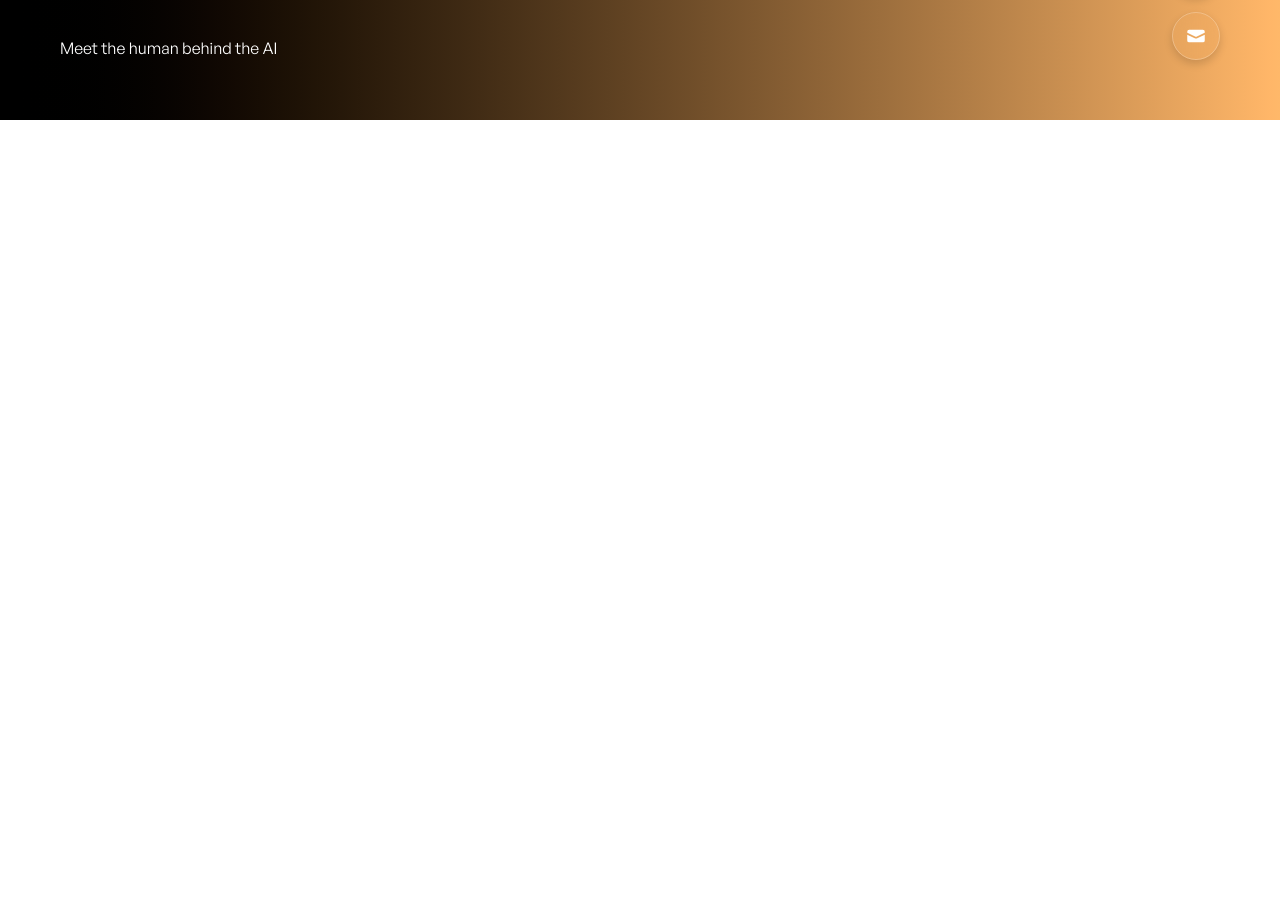
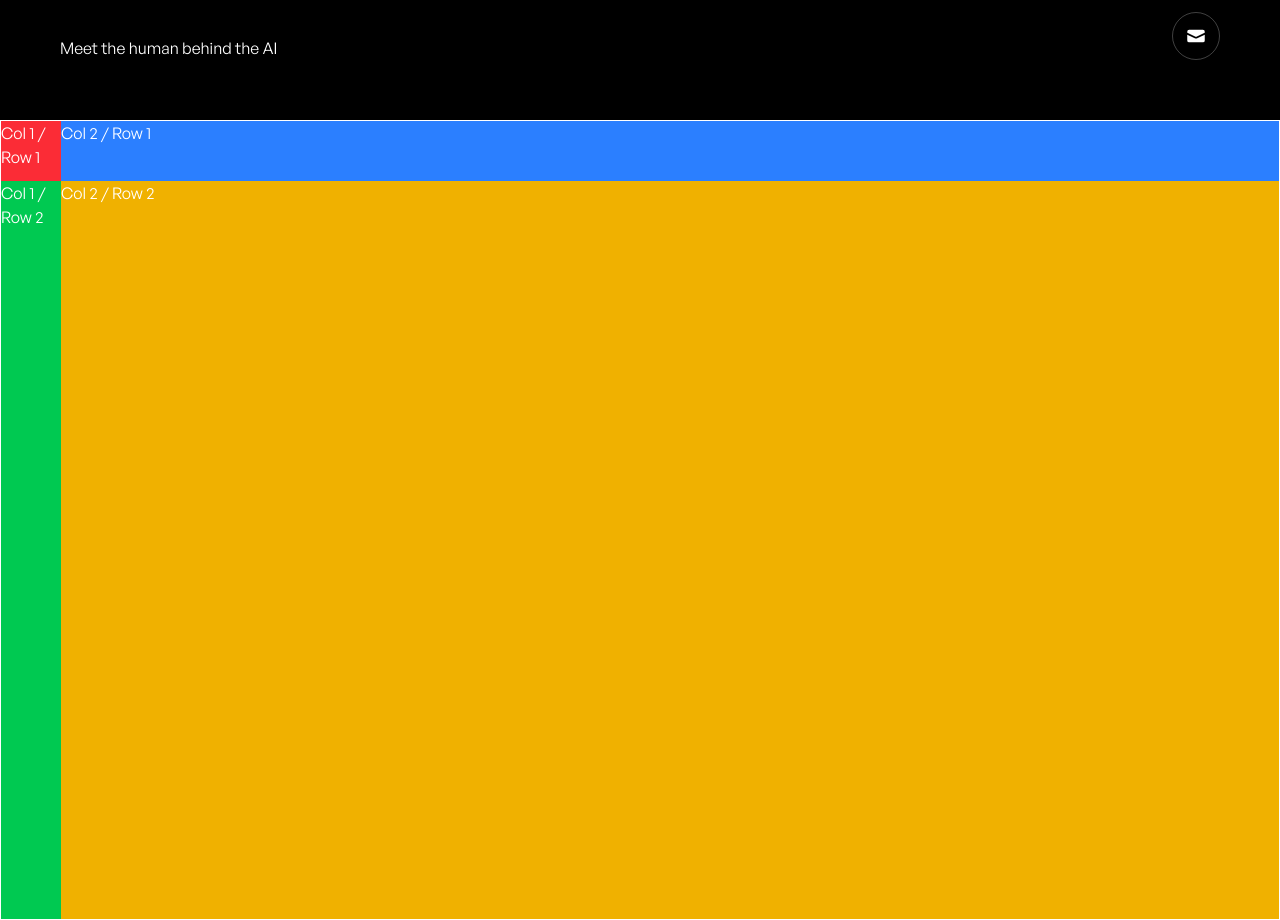
Before and after one commit to diegocasasbuenas/website_chatbot, a Next.js app: page / in a window 1280 px wide. Shown: the part 680-1600 px from the top of the page. Before the commit the page ends 800 px from the top, so only its background shows below. Built offline with nearby package versions, Linux system fonts and the light colour scheme.

Commit message:
Section layout

```diff
--- /dev/null
+++ b/src/app/components/sections/AboutSection.tsx
@@ -0,0 +1,3 @@
+export default function AboutSection() {
+  return <div>AboutSection</div>;
+}
--- /dev/null
+++ b/src/app/components/ui/layouts/SectionLayout.tsx
@@ -0,0 +1,16 @@
+import { ReactNode } from "react";
+
+// type SectionLayoutProps = {
+//   children: ReactNode;
+// };
+
+export default function SectionLayout() {
+  return (
+    <section className="w-full min-h-screen max-h-screen grid grid-cols-[1fr] grid-rows-[60px_1fr] md:grid-cols-[60px_1fr] md:grid-rows-[60px_1fr] border-1">
+      <div className="bg-red-500 hidden md:block">Col 1 / Row 1</div>
+      <div className="bg-blue-500">Col 2 / Row 1</div>
+      <div className="bg-green-500 hidden md:block">Col 1 / Row 2</div>
+      <div className="bg-yellow-500">Col 2 / Row 2</div>
+    </section>
+  );
+}
--- a/src/app/layout.tsx
+++ b/src/app/layout.tsx
@@ -14,7 +14,7 @@ export default function RootLayout({
 }>) {
   return (
     <html lang="en">
-      <body className={`bg-gradient-to-r from-black to-orange-300 antialiased font-general font-normal text-white`}>
+      <body className={`bg-black font-general font-normal text-white`}>
         {children}
       </body>
     </html>
--- a/src/app/page.tsx
+++ b/src/app/page.tsx
@@ -1,9 +1,11 @@
 import { HeroSection } from "./components/sections/HeroSection";
+import SectionLayout from "./components/ui/layouts/SectionLayout";
 
 export default function Home() {
   return (
     <main>
       <HeroSection />
+      <SectionLayout />
     </main>
   );
 }
```
Also changed, not shown: src/app/globals.css (line endings or trailing spaces).
